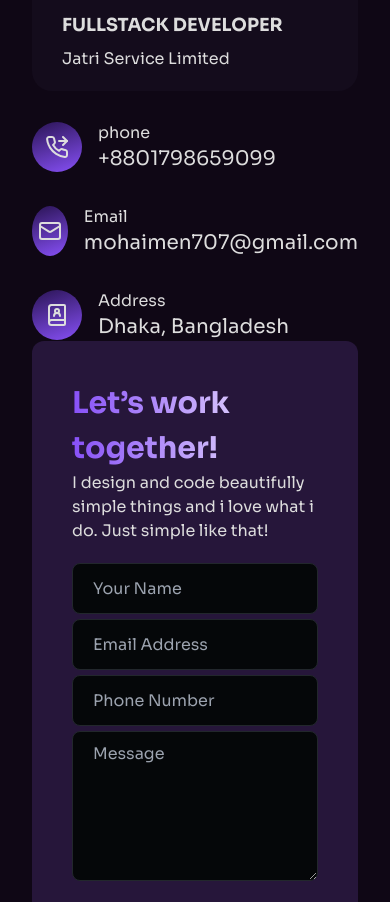
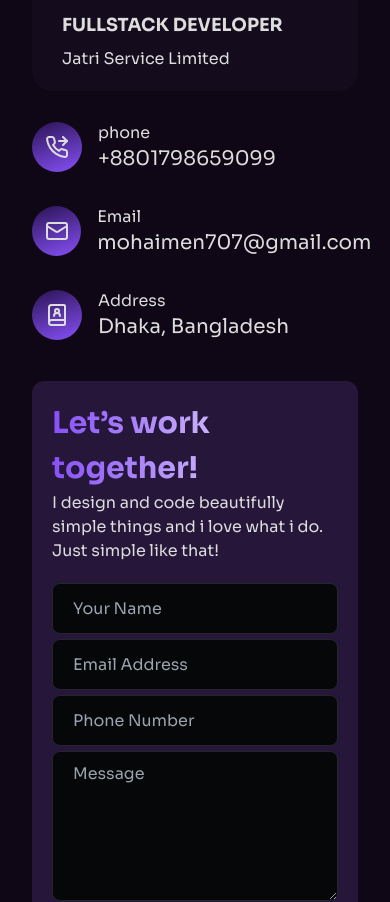
Before and after one commit to mohaimenkhalid/personal-portfolio-nuxt3, a Nuxt app: page / in a window 390 px wide. Shown: the part 3160-4062 px from the top of the page. Built offline with nearby package versions, Linux system fonts and the light colour scheme.

Commit message:
update contact responsive view

```diff
--- a/components/contact.vue
+++ b/components/contact.vue
@@ -6,7 +6,7 @@ import {PhoneForwarded, Mail, BookUser} from 'lucide-vue-next';
     <div class="container">
       <div class="flex items-center flex-col-reverse md:flex-row">
         <div class="w-full md:w-1/2">
-          <div class="contact-form p-10 rounded-xl">
+          <div class="contact-form p-5 md:p-10 rounded-xl">
             <h2 class="section-title text-[30px] md:text-[45px]">
               Let’s work together!
             </h2>
@@ -34,13 +34,13 @@ import {PhoneForwarded, Mail, BookUser} from 'lucide-vue-next';
             </form>
           </div>
         </div>
-        <div class="w-full md:w-1/2">
+        <div class="w-full md:w-1/2 mb-10">
           <div class="contact-information md:ml-20 flex flex-col gap-y-8">
             <div class="flex items-center gap-x-4">
               <div class="contact-icon-box">
                 <PhoneForwarded class="contact-icon"/>
               </div>
-              <div class="">
+              <div class="max-w-[80%]">
                 <div>phone</div>
                 <a class="text-xl" href="tel:+8801798659099">+8801798659099</a>
               </div>
@@ -49,7 +49,7 @@ import {PhoneForwarded, Mail, BookUser} from 'lucide-vue-next';
               <div class="contact-icon-box">
                 <Mail class="contact-icon"/>
               </div>
-              <div class="">
+              <div class="max-w-[80%]">
                 <div>Email</div>
                 <a href="mailto:mohaimen707@gmail.com" class="text-xl">mohaimen707@gmail.com</a>
               </div>
@@ -58,7 +58,7 @@ import {PhoneForwarded, Mail, BookUser} from 'lucide-vue-next';
               <div class="contact-icon-box">
                 <BookUser class="contact-icon"/>
               </div>
-              <div>
+              <div class="max-w-[80%]">
                 <div>Address</div>
                 <div class="text-xl">Dhaka, Bangladesh</div>
               </div>
```
